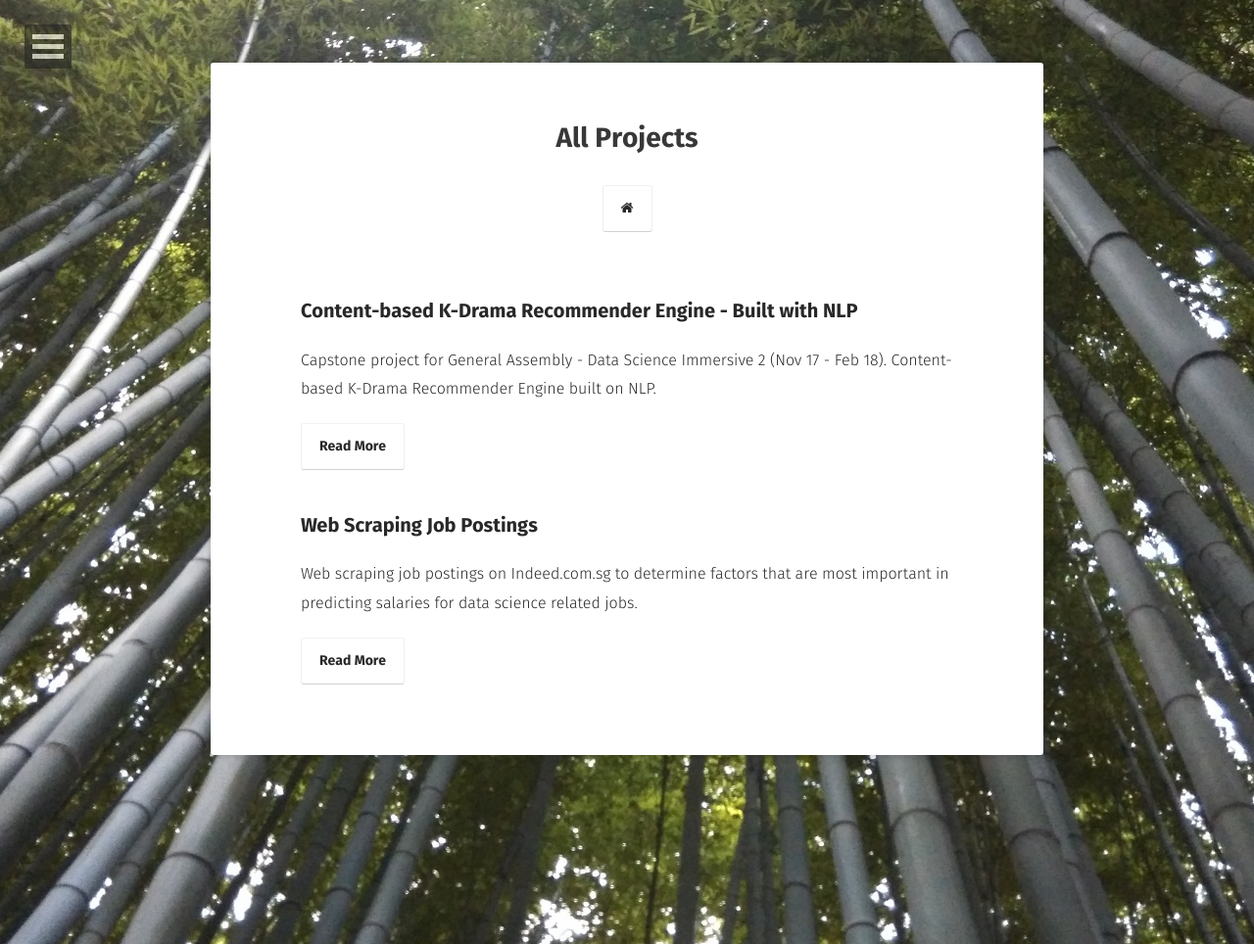
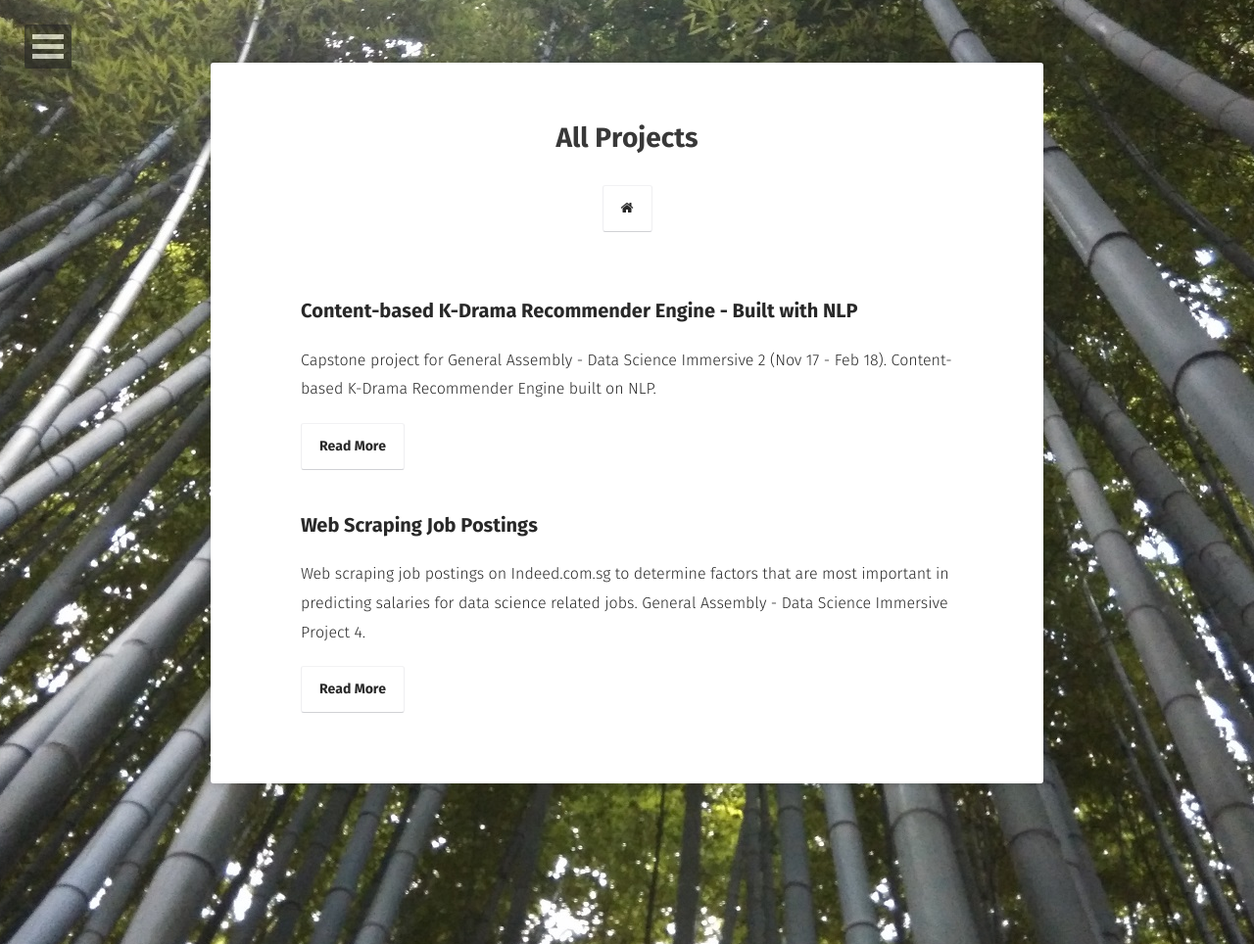
Before and after one commit to heidicq/heidicq.github.io, a Jekyll site: the page built from projects/index.md, in a window 1280 px wide. Shown: the whole page at 98% size. Built offline with Jekyll 4.4.1, drawn with Linux system fonts in a browser that asks for light colours; some web fonts are replaced.

Commit message:
uploaded proj 3

```diff
--- a/_posts/2018-02-02-jobpostings.md
+++ b/_posts/2018-02-02-jobpostings.md
@@ -2,7 +2,7 @@
 layout: post
 title: "Web Scraping Job Postings"
 date: 2018-02-02
-excerpt: "Web scraping job postings on Indeed.com.sg to determine factors that are most important in predicting salaries for data science related jobs."
+excerpt: "Web scraping job postings on Indeed.com.sg to determine factors that are most important in predicting salaries for data science related jobs. General Assembly - Data Science Immersive Project 4."
 project: true
 tags: [nlp, web scraping, regression, classification]
 comments: true
```
Also changed, not shown: _posts/2018-01-12-housing.md (added, +23 -0 lines).
